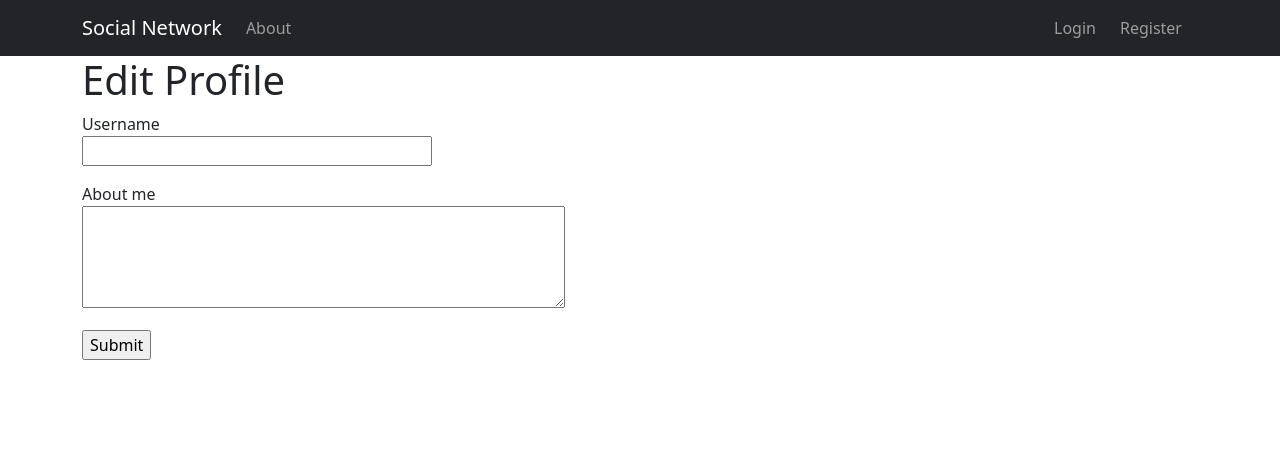
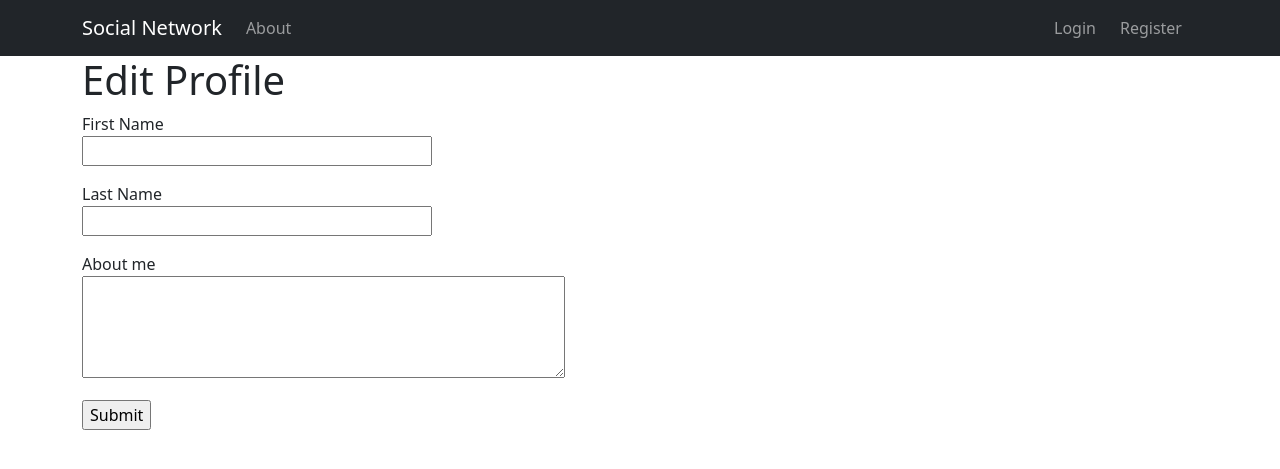
Before and after one commit to akushyn/social-network, a Flask app: template app/templates/user/edit_profile.html in a window 1280 px wide. Shown: the top 469 px of the page. Run offline with Flask 3, Linux system fonts and the light colour scheme; the template is opened without the code that fills it: values that come from a table or form of the project are taken from there, others are empty; parts of the project's set-up code (start-up, migrations or seed data) failed here and were passed over.

Commit message:
fix editprofile form, view

```diff
--- a/app/models.py
+++ b/app/models.py
@@ -62,7 +62,7 @@ class Post(BaseModel):
 
     title = db.Column(db.String, nullable=False)
     content = db.Column(db.String, nullable=False)
-    created_at = db.Column(db.Datetime, default=datetime.utcnow)
+    created_at = db.Column(db.DateTime, default=datetime.utcnow)
     author_id = db.Column(
         db.Integer,
         db.ForeignKey("user.id", name="fk_posts_author_id"),
--- a/app/templates/user/edit_profile.html
+++ b/app/templates/user/edit_profile.html
@@ -5,9 +5,16 @@
     <form action="" method="post">
         {{ form.hidden_tag() }}
         <p>
-            {{ form.username.label }}<br>
-            {{ form.username(size=32) }}<br>
-            {% for error in form.username.errors %}
+            {{ form.first_name.label }}<br>
+            {{ form.first_name(size=32) }}<br>
+            {% for error in form.first_name.errors %}
+              <div class="alert alert-danger">{{ error }}</div>
+            {% endfor %}
+        </p>
+        <p>
+            {{ form.last_name.label }}<br>
+            {{ form.last_name(size=32) }}<br>
+            {% for error in form.last_name.errors %}
               <div class="alert alert-danger">{{ error }}</div>
             {% endfor %}
         </p>
--- a/app/user/forms.py
+++ b/app/user/forms.py
@@ -4,7 +4,6 @@ from wtforms.validators import DataRequired, Length
 
 
 class EditProfileForm(FlaskForm):
-    username = StringField('Username', validators=[DataRequired()])
     first_name = StringField("First Name")
     last_name = StringField("Last Name")
     bio = TextAreaField('About me', validators=[Length(min=0, max=200)])
```
Also changed, not shown: app/user/routes.py (+4 -6 lines).
